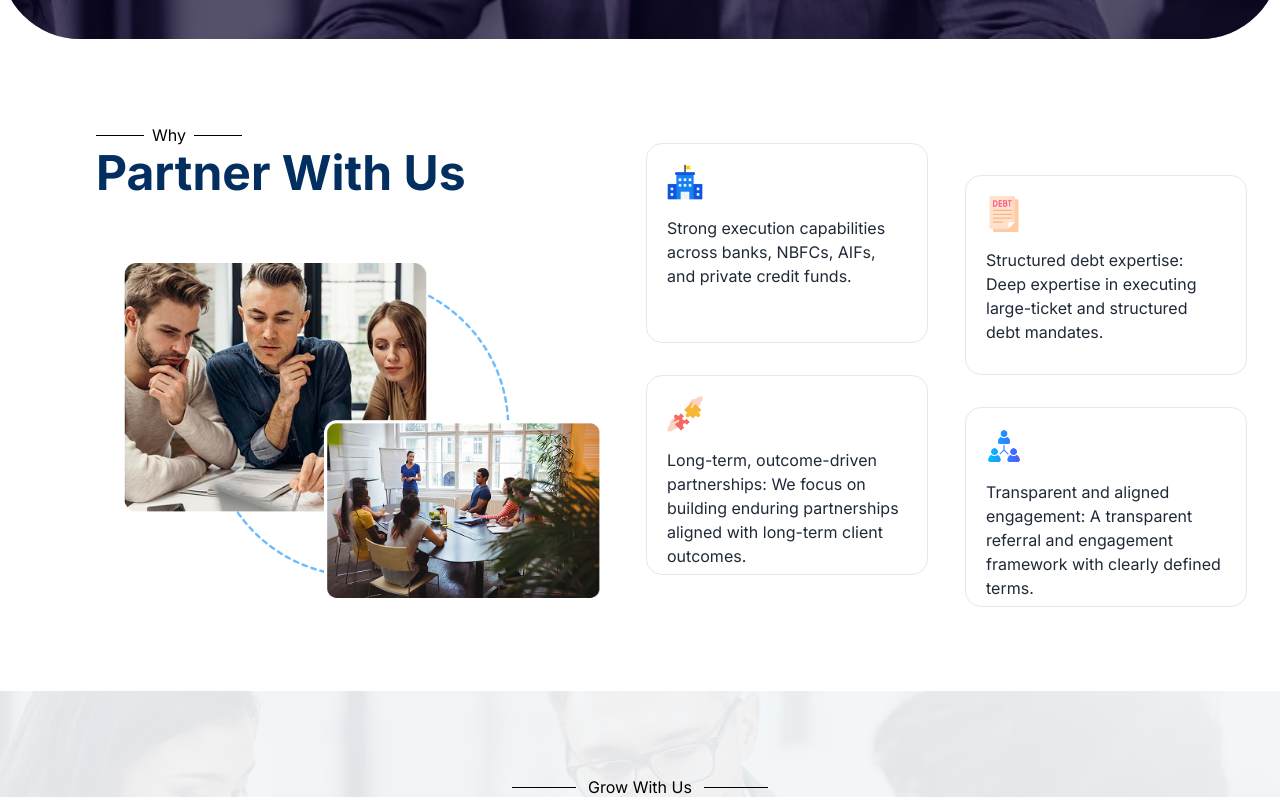
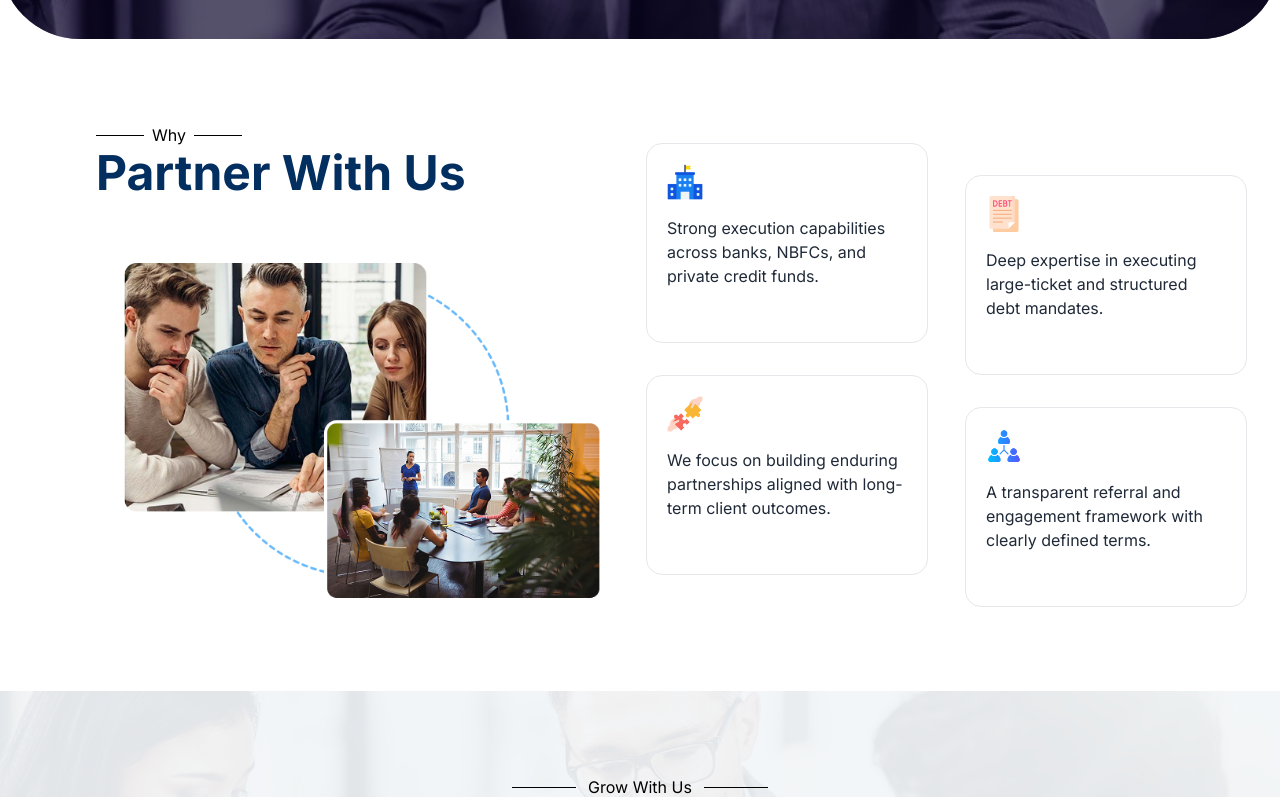
Before and after one commit to taniya7719/misha-capital, a Next.js app: page /partner-with-us in a window 1280 px wide. Shown: the part 441-1238 px from the top of the page. Built offline with nearby package versions, Linux system fonts and the light colour scheme.

Commit message:
transactions change

```diff
--- a/src/Components/AboutUs.jsx
+++ b/src/Components/AboutUs.jsx
@@ -404,7 +404,7 @@ export default function AboutUs() {
 
     {/* Content */}
     <p className="text-[16px] leading-relaxed font-inter text-inline">
-  With over 375 transactions executed, Misha Capital has developed strong expertise in debt syndication and capital advisory. We partner with promoters and management teams to raise capital from banks, NBFCs, AIFs, private credit funds, and institutional lenders. Our experience spans working capital financing, project finance, structured credit, and green financing, enabling us to execute complex institutional transactions with speed, precision, and strong lender alignment.
+  With over 250 transactions executed, Misha Capital has developed strong expertise in debt syndication and capital advisory. We partner with promoters and management teams to raise capital from banks, NBFCs, AIFs, private credit funds, and institutional lenders. Our experience spans working capital financing, project finance, structured credit, and green financing, enabling us to execute complex institutional transactions with speed, precision, and strong lender alignment.
 </p>
 
   </div>
@@ -422,7 +422,7 @@ export default function AboutUs() {
 
     {/* Content */}
     <p className="text-[16px] leading-relaxed font-inter text-inline">
-Complementing our debt advisory practice, Misha Capital also provides equity advisory and strategic fundraising support to select growth-stage companies. Our team has advised on over 375 transactions across sectors, delivering solutions across investment banking, valuations, corporate finance, and strategic capital allocation. With deal sizes ranging from $5 million to $500 million, we bring the expertise and institutional relationships required to structure and execute transactions across varying scales and complexities.
+Complementing our debt advisory practice, Misha Capital also provides equity advisory and strategic fundraising support to select growth-stage companies. Our team has advised on over 125 transactions across sectors, delivering solutions across investment banking, valuations, corporate finance, and strategic capital allocation. With deal sizes ranging from $5 million to $500 million, we bring the expertise and institutional relationships required to structure and execute transactions across varying scales and complexities.
 
 </p>
 </div>
--- a/src/Components/PartnerWithUs.jsx
+++ b/src/Components/PartnerWithUs.jsx
@@ -2,19 +2,19 @@ export default function PartnerWithUs() {
   const cards = [
     {
       icon: "/institution.png",
-      text: "Strong execution capabilities across banks, NBFCs, AIFs, and private credit funds.",
+      text: "Strong execution capabilities across banks, NBFCs, and private credit funds.",
     },
     {
       icon: "/debt.png",
-      text: "Structured debt expertise: Deep expertise in executing large-ticket and structured debt mandates.",
+      text: " Deep expertise in executing large-ticket and structured debt mandates.",
     },
     {
       icon: "/partnership.png",
-      text: " Long-term, outcome-driven partnerships: We focus on building enduring partnerships aligned with long-term client outcomes. ",
+      text: " We focus on building enduring partnerships aligned with long-term client outcomes. ",
     },
     {
       icon: "/referral.png",
-      text: "Transparent and aligned engagement: A transparent referral and engagement framework with clearly defined terms.",
+      text: " A transparent referral and engagement framework with clearly defined terms.",
     },
   ];
 
```
